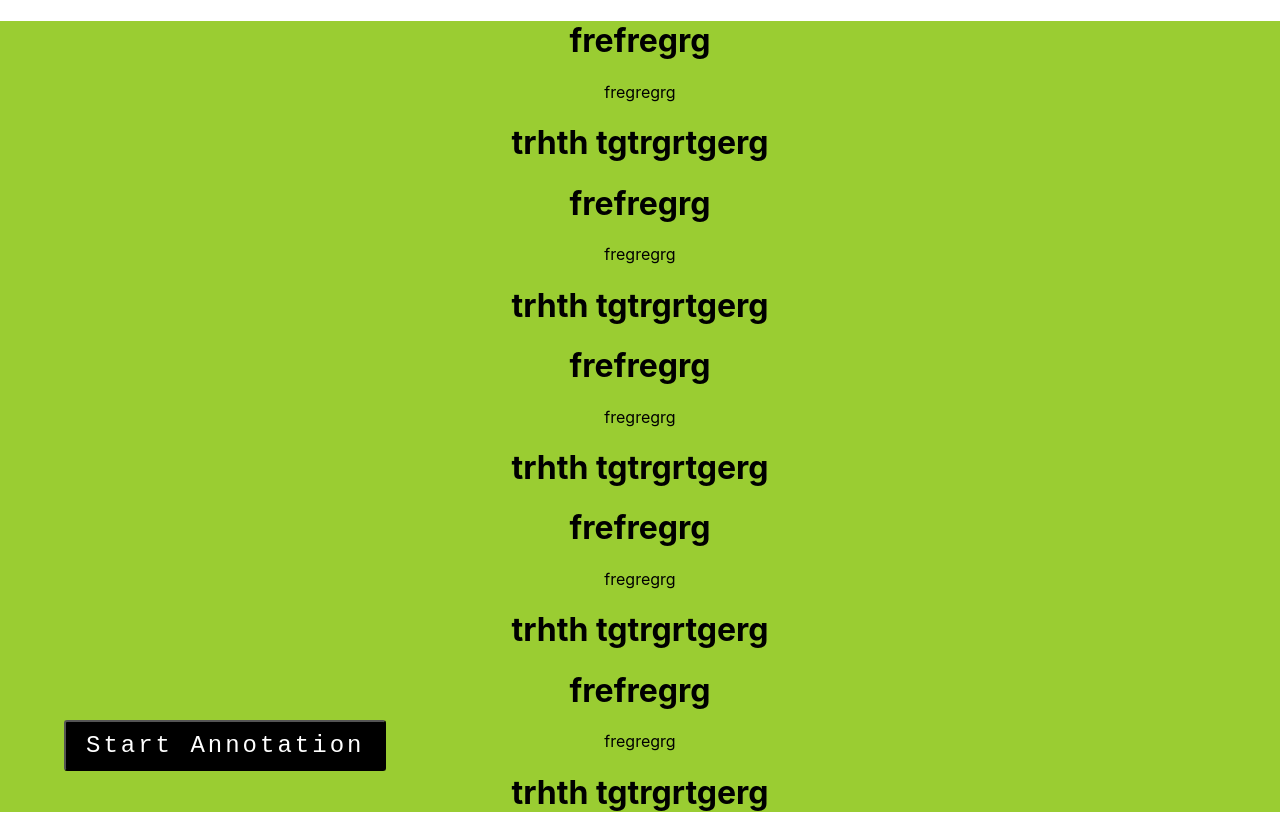
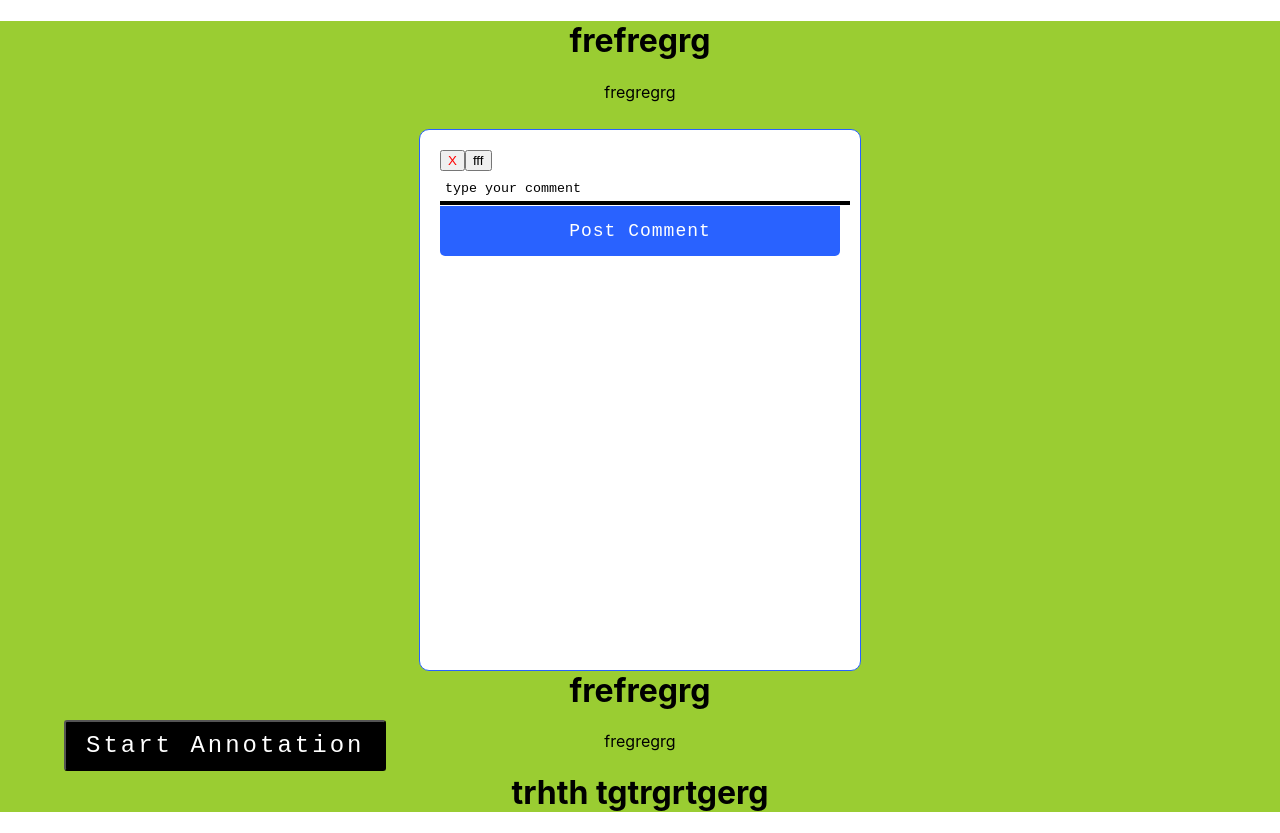
Before and after one commit to Rutwik1801/Website-Annotator, a React (Create React App) app: page / in a window 1280 px wide. Built offline with nearby package versions, Linux system fonts and the light colour scheme.

Commit message:
converted to basic chat app

```diff
--- a/src/annotation/ann.js
+++ b/src/annotation/ann.js
@@ -244,7 +244,7 @@ export default function Ann(props) {
           </div>
         );
      })}
-     {viewCommentsFlag  && <CommentsBox
+     { <CommentsBox
     //  handleAddRepliesToComment={handleAddRepliesToComment}
      handleBoxCloseClick={handleBoxCloseClick}
      commentBoxId={commentBoxId}
--- a/src/comments/commentsBox.css
+++ b/src/comments/commentsBox.css
@@ -9,7 +9,7 @@
     height:500px;
     min-width:400px;
     /* background-color:rgba(0,0,0,0.7); */
-    background-color: #FCF8E8;
+    background-color: white;
     border: 1px solid #2962ff;
     backdrop-filter: blur;
     overflow-y: scroll;
@@ -55,3 +55,34 @@
     padding: 6px 10px;
     margin-right: 10px;
 }
+.add-comment--input{
+    font-family: monospace;
+     /* display: block; */
+     width: 100%;
+     background-color: transparent;
+     outline: none;
+     border: none;
+     border-bottom: 4px solid black;
+     color: black;
+     padding: 5px;
+ }
+
+ .add-comment--input::placeholder{
+    font-family: monospace;
+     color: black;
+ }
+
+ ::-webkit-scrollbar{
+    display: none;
+ }
+ .add-comment--btn{
+    font-family: monospace;
+     border: none;
+     background-color: #2962ff;
+     font-size: 18px;
+     padding: 15px 8px 15px 8px;
+     letter-spacing: 1px;
+     color: white;
+     width: 100%;
+  border-radius: 0 0 5px 5px;
+ }
--- a/src/comments/commentsBox.js
+++ b/src/comments/commentsBox.js
@@ -1,122 +1,70 @@
 import React,{useState,useEffect} from 'react'
 import { v4 as uuidv4 } from 'uuid';
-import RepliesBox from '../replies/RepliesBox';
-import { GetReplyData, SendReplyData } from '../utils/AsyncFunctions';
-import "./commentsBox.css"
+import { getDocs,collection } from 'firebase/firestore';
+import { db } from '../utils/firebase';
+import "./commentsBox.css";
+import { SendCommentData } from '../utils/AsyncFunctions';
 
-export default function CommentsBox(props) {
-  // comment written by the user
+export default function CommentsBox(props){
+  const [comments,setComments]=useState([]);
   const [comment, setComment] = useState("");
-  const [allReplies, setAllReplies] = useState([]);
-  const [particularReplies, setParticularReplies] = useState([]);
-  const [replyFlag, setReplyFlag] = useState(false);
-  // =============================
-  useEffect(() => {}, [props.comments]);
 
-  const handleChange = (e) => {
-    setComment(e.target.value);
-  };
-
-  // add comment to allComments array and also show the comments of currently selected box
-  const handleClick = async (e) => {
-    // uuidv4() to create unique id for each comment
-    props.handleFilterComments(props.commentBoxId, comment, uuidv4());
-    // ==========================
-  };
-  // =============================================
-
-  const handleResolveClick = (e) => {
-    props.handleResolveComments(props.commentBoxId, e.target.id);
-  };
-
-  // when user clicks the view replies button
-  const handleViewRepliesClick = () => {
-    setReplyFlag(true);
-    console.log(replyFlag);
-  };
-
-  // =======================
-
-  //  add reply to all reply and particular reply
-  const handleFilterReplies = async (
-    uniqueCommentId,
-    reply,
-    uniqueReplyId,
-    commentBoxId
-  ) => {
-    // send reply to firbase
-    SendReplyData(uniqueCommentId, uniqueReplyId, reply, commentBoxId);
-    // ================================
-    // get all replies from firebase
-    let replyDBData = await GetReplyData();
-    setAllReplies(replyDBData);
-    setParticularReplies(
-      replyDBData.filter((e) => {
-        return (
-          e.uniqueCommentId === uniqueCommentId &&
-          e.commentBoxId === props.commentBoxId
-        );
-      })
-      // ======================================
-    );
-    // add updated replies to replies array in comment object
-    // props.handleAddRepliesToComment(uniqueCommentId,particularReplies,props.commentBoxId)
-    // ==========================
-  };
-  //  ====================================
-
-  // close the comment box when user clicks on x
   const handleBoxCloseClick = () => {
     props.handleBoxCloseClick();
   };
-  // =====================
-
-  const handleRepliesBoxClose = () => {
-    setReplyFlag(false);
-  };
-
+    const handleChange = (e) => {
+      setComment(e.target.value);
+    };
+  // useEffect(()=>{
+  //       const querySnapshot= getDocs(collection(db, "comments"));
+  //         querySnapshot.forEach((e)=>{
+  //           setComments(e.data())
+  //           console.log(e.data())
+  //         })
+  // },[]);
+  const handleClick=async ()=>{
+    const querySnapshot= await getDocs(collection(db, "comments"));
+    let temp=[];
+    querySnapshot.forEach((e)=>{
+      temp.push(e.data());
+      // setComments(e.data())
+      // console.log(e.data())
+    })
+    setComments(temp)
+    console.log(comments)
+  }
+  const handleSendComment=async (e)=>{
+    e.preventDefault();
+    // console.log(comment)
+    SendCommentData(comment)
+  }
   return (
-    <div className="main-comments--div">
-      <button className="btn-close" onClick={handleBoxCloseClick}>
+    <div className='main-comments--div'>
+         <button className="btn-close" onClick={handleBoxCloseClick}>
         X
       </button>
-      <div style={{overflow:"hidden"}}>
-        <input
+      <button onClick={handleClick}>fff</button>
+      <form onSubmit={handleSendComment}>
+      <input
           className="add-comment--input"
           type="text"
           placeholder="type your comment"
+          value={comment}
           onChange={handleChange}
         />
-        <button className="add-comment--btn" onClick={handleClick}>
+        <button className="add-comment--btn" type='submit'>
           Post Comment
         </button>
-      </div>
-      <div>
-        {props.comments.map((e, idx) => {
-          return (
-            <div key={idx} style={{ backgroundColor: "#eee",padding:"5px 15px 15px 15px",marginTop:"10px",borderRadius:"5px",letterSpacing:"2px" }}>
-              <p>{e.comment}</p>
-              <p>{props.commentBoxId}</p>
-              <p>{e.uniqueCommentId}</p>
-              <button className='view-replies--btn' onClick={handleViewRepliesClick}>View Replies</button>
-              <button id={e.uniqueCommentId} className="resolve--btn" onClick={handleResolveClick}>
-                Resolve
-              </button>
-              <div>
-                {replyFlag && (
-                  <RepliesBox
-                    commentBoxId={props.commentBoxId}
-                    handleRepliesBoxClose={handleRepliesBoxClose}
-                    uniqueCommentId={e.uniqueCommentId}
-                    replies={particularReplies}
-                    handleFilterReplies={handleFilterReplies}
-                  />
-                )}
-              </div>
-            </div>
-          );
-        })}
-      </div>
+      </form>
+      {comments.map(({id,comment})=>{
+        return(
+          <div  style={{ backgroundColor: "#FCF8E8" ,padding:"5px 10px",margin:"5px",borderRadius:"5px",letterSpacing:"2px",overflow:"hidden"}}>
+            <p>img</p>
+            <p>{comment}</p>
+            <button className='resolve--btn'>Resolve</button>
+          </div>
+        );
+      })}
     </div>
   );
 }
--- a/src/utils/AsyncFunctions.js
+++ b/src/utils/AsyncFunctions.js
@@ -23,11 +23,11 @@ export const GetBoxData=async ()=>{
     return temp;
 }
 
-export const SendCommentData=async (id,comment,uniqueCommentId,commentBoxId)=>{
+export const SendCommentData=async (comment)=>{
     try {
         const docRef = await addDoc(collection(db, "comments"), {
-         commentBoxId:commentBoxId,
-           uniqueCommentId:uniqueCommentId,
+        //  commentBoxId:commentBoxId,
+          //  uniqueCommentId:uniqueCommentId,
           comment:comment,
         });
         console.log("Document written with ID: ", docRef.id);
@@ -38,38 +38,7 @@ export const SendCommentData=async (id,comment,uniqueCommentId,commentBoxId)=>{
 
 export const GetCommentData=async (id,comment,uniqueCommentId,commentBoxId)=>{
 
-    const querySnapshot = await getDocs(collection(db, "comments"));
-    let temp=[]
-    querySnapshot.forEach((doc) => {
-      temp.push(doc.data());
-    });
-    return temp;
 }
-
-export const SendReplyData=async (uniqueCommentId, uniqueReplyId, reply,commentBoxId)=>{
-  try {
-      const docRef = await addDoc(collection(db, "replies"), {
-        commentBoxId:commentBoxId,
-        uniqueCommentId: uniqueCommentId,
-        uniqueReplyId: uniqueReplyId,
-        reply: reply,
-      });
-      console.log("Document written with ID: ", docRef.id);
-    } catch (e) {
-      console.error("Error adding document: ", e);
-    }
-}
-
-export const GetReplyData=async ()=>{
-
-  const querySnapshot = await getDocs(collection(db, "replies"));
-  let temp=[]
-  querySnapshot.forEach((doc) => {
-    temp.push(doc.data());
-  });
-  return temp;
-}
-
 export const DeleteComment=async (commentBoxId,uniqueCommentId)=>{
   await deleteDoc(doc(db, "comments", uniqueCommentId));
 
```
